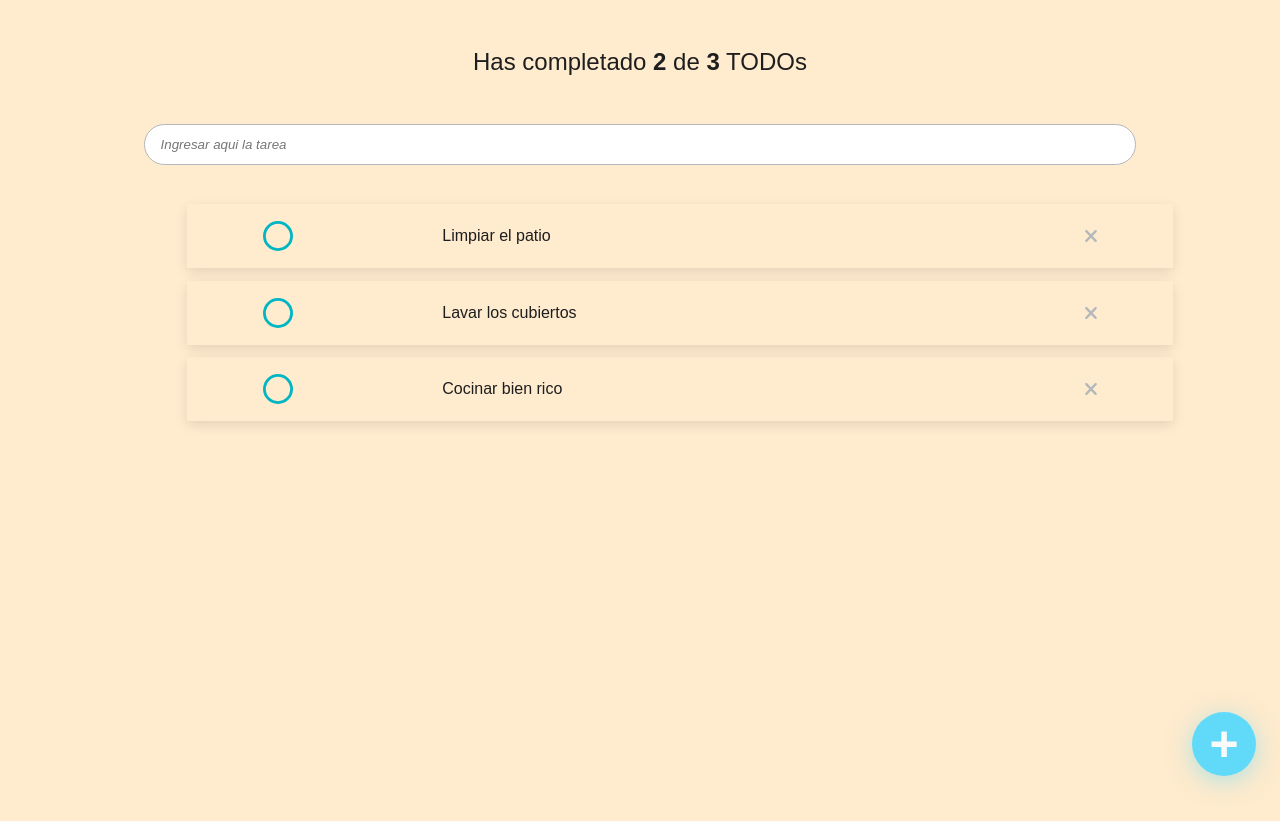
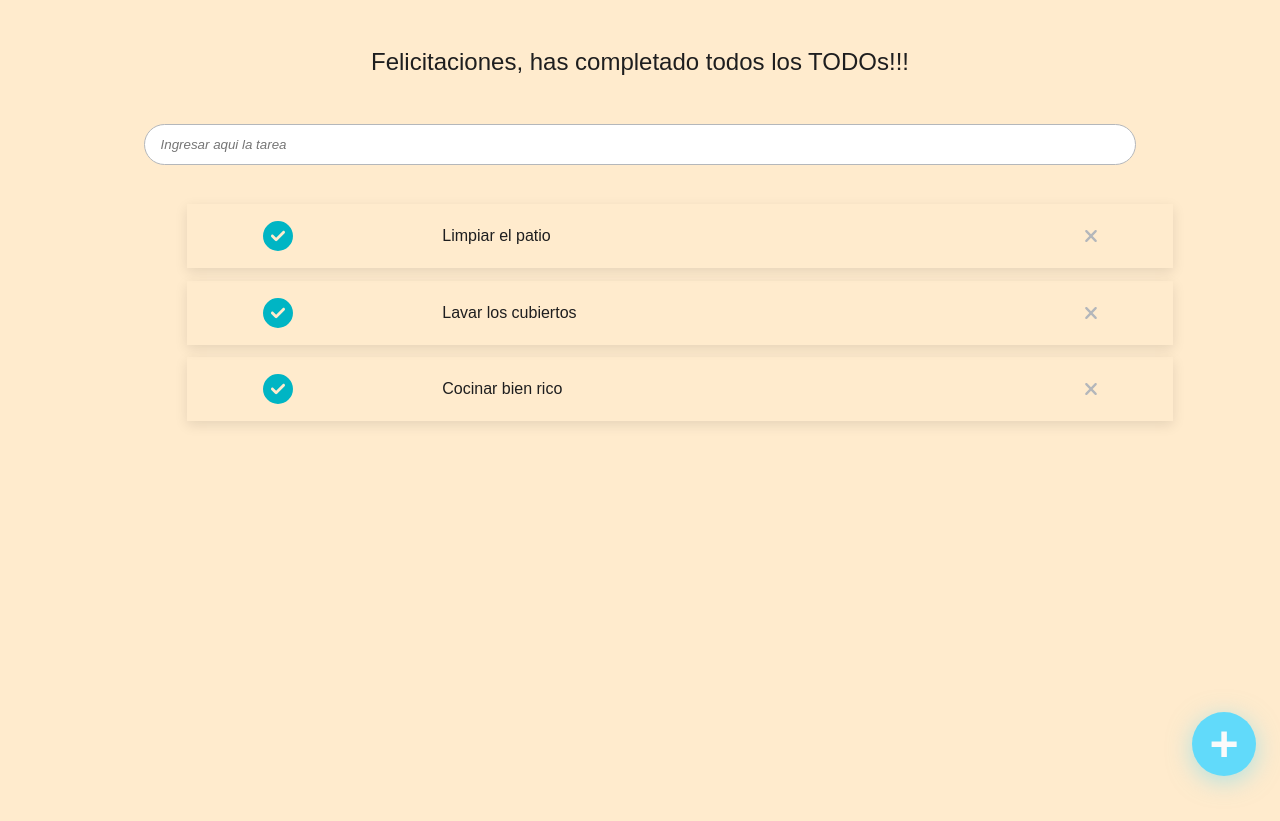
Before and after one commit to RamirezAna/React_TODO, a React (Create React App) app: page / in a window 1280 px wide. Both pictures are taken after a click on the button 277 px from the left and 312 px from the top of the page. Built offline with nearby package versions, Linux system fonts and the light colour scheme.

Commit message:
proyecto funcioanando dinamicamente

```diff
--- a/src/App.js
+++ b/src/App.js
@@ -15,33 +15,64 @@ const   defaultTodos = [
 
 function App() {
 
-  //aca declaramos para el conteo de TODO
-  //le pasamos por defecto los defaultTodos declarads mas arriba
+//conteo TODO: le pasamos por defecto los defaultTodos declarado mas arriba
   const [todos, setTodos] = React.useState(defaultTodos);
 
-    const completedTodos = todos.filter(todo => todo.completed).length; //que solamente me traiga los todo con completed true
-    const totalTodos=todos.length;//obtener el total
+//conteo de completados: que solamente me traiga los todo con completed true
+  const completedTodos = todos.filter(todo => todo.completed).length;
+  const totalTodos=todos.length;//obtener el total de TODOs
 
-   //se le pasa como arrays porque tiene en cuenta 2 parametros
-   //porque el estado no solo de consume si no tambien se actualiza
-  //ej.(la variable no es fijo)ejemplo:  estado => el que registra el usuario, setEstado => en donde se actualiza lo que va registrando el usuario
-  const [search, setSearch] = React.useState('');
-  console.log('lo que busca el usuario es: '+search);
+  //buscador del campo txt
+const [searchValue, setSearchValue] = React.useState('');
+console.log('lo que busca el usuario es: '+searchValue);
 
+// buscar TODOs
+  const searchedTodos = todos.filter (
+    (todo) => {//con el return hacemos que nos retorne todo los datos que se parezca en la busqueda
+      //toLowerCase => convertimos en minuscula para que no tenfa diferencias en la busqueda
+      const todoText = todo.text.toLowerCase();
+      const searchText = searchValue.toLowerCase();
+      return todoText.includes(searchText)
+    }
+  )
 
+// creamos aquie la logica del completado
+const completeTodo = (text) => {
+  const newTodos = [...todos]; //con estos 3 puntitos ... decimos que queremos que nos realice una copia de lo que tenga TODOs
+  const todoIndex = newTodos.findIndex(
+    (todo) => todo.text == text
+  );//en sete todoIndex obtenemos el index
+  newTodos[todoIndex].completed = true;//aca es en donde le decimos que esta completado
+  setTodos(newTodos);
+};
+
+const deleteTodo = (text) => {
+  const newTodos = [...todos]; //con estos 3 puntitos ... decimos que queremos que nos realice una copia de lo que tenga TODOs
+  const todoIndex = newTodos.findIndex(
+    (todo) => todo.text == text
+  );
+  newTodos.splice(todoIndex, 1);//aca eliminamos el TODOs con el splice
+  setTodos(newTodos);
+}
   return (
     <>
       <TodoCounter total={totalTodos} completed={completedTodos}/>
       <TodoSearch
       //aca le pasamos las variables a TodoSearch
-      search={search}
-      setSearch={setSearch}
+      searchValue={searchValue}
+      setSearchValue={setSearchValue}
 
       />
 
       <TodoList>
-        {defaultTodos.map(todo =>(
-          <TodoItem key={todo.text} text={todo.text}/>))
+        {searchedTodos.map(todo =>(
+          <TodoItem
+          key={todo.text}
+          text={todo.text}
+          completed={todo.completed}
+          onComplete={() => completeTodo(todo.text)} //encapsulamos una funcion en otra () => (porque aca no podemos enviar una funcion directa como ejecutada)
+          onDelete={() => deleteTodo(todo.text)} //aca hacemos la eliminacion misma logica que la de arriba
+          />))
         }
       </TodoList>
 
--- a/src/componentes/TodoCounter/TodoCounter.js
+++ b/src/componentes/TodoCounter/TodoCounter.js
@@ -2,6 +2,12 @@ import './TodoCounter.css';
 
 function TodoCounter({ total, completed }) {
   return (
+
+    total == completed ?
+    <h1 className="TodoCounter">
+      Felicitaciones, has completado todos los TODOs!!!
+    </h1>
+      :
     <h1 className="TodoCounter">
       Has completado <span>{completed}</span> de <span>{total}</span> TODOs
     </h1>
--- a/src/componentes/TodoItem/TodoItem.js
+++ b/src/componentes/TodoItem/TodoItem.js
@@ -1,14 +1,17 @@
 import "./TodoItem.css";
 
-function TodoItem({ text, completed, onComplete, onDelete }) {
+function TodoItem(props) {
   return (
     <li className="todo-item">
       <button
-        onClick={onComplete}
-        className={`check ${completed && "check--active"}`}
+        className={`check ${props.completed && "check--active"}`}
+        onClick={props.onComplete}
       ></button>
-      <p>{text}</p>
-      <button onClick={onDelete} className="close-item"></button>
+      <p>{props.text}</p>
+      <button
+        className="close-item"
+        onClick={props.onDelete}
+      ></button>
     </li>
   );
 }
--- a/src/componentes/TodoSearch/TodoSearch.js
+++ b/src/componentes/TodoSearch/TodoSearch.js
@@ -4,8 +4,8 @@ import "./TodoSearch.css";
 
 function TodoSearch({
   //aca es en donde recibimos las variables de la clase App.js
-  search,
-  setSearch
+  searchValue,
+  setSearchValue
 }){
 
     return (
@@ -13,10 +13,10 @@ function TodoSearch({
         <input
         placeholder="Ingresar aqui la tarea"
         className="TodoSearch"
-        value={search}//el valor de la busqueda
+        value={searchValue}//el valor de la busqueda
         onChange={(event) => {
           console.log('escribiste en el search')
-          setSearch(event.target.value);
+          setSearchValue(event.target.value);
         }}
         />
      </div>
```
